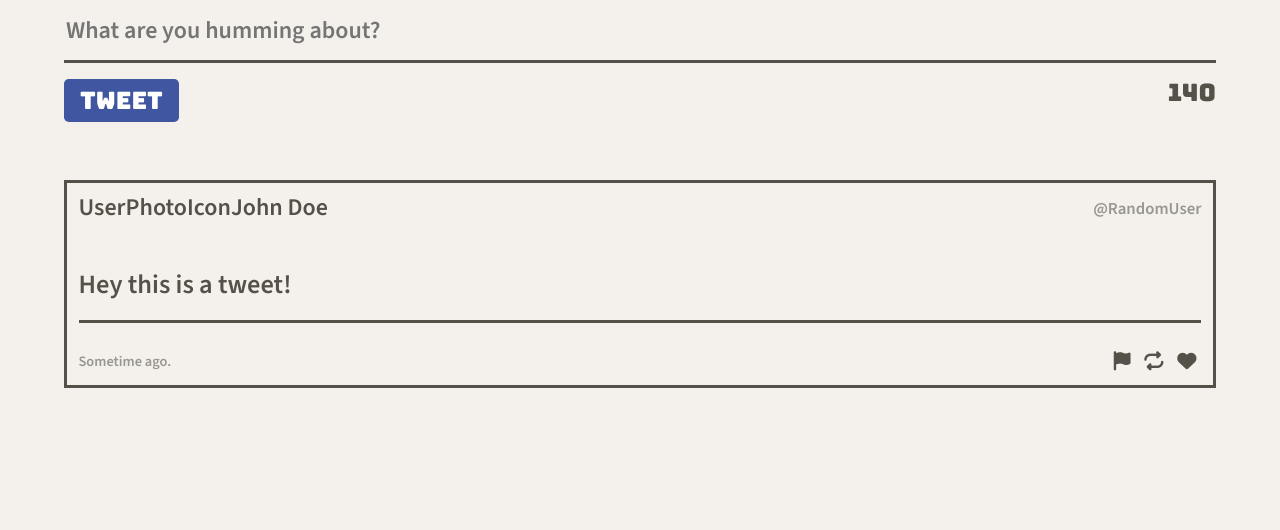
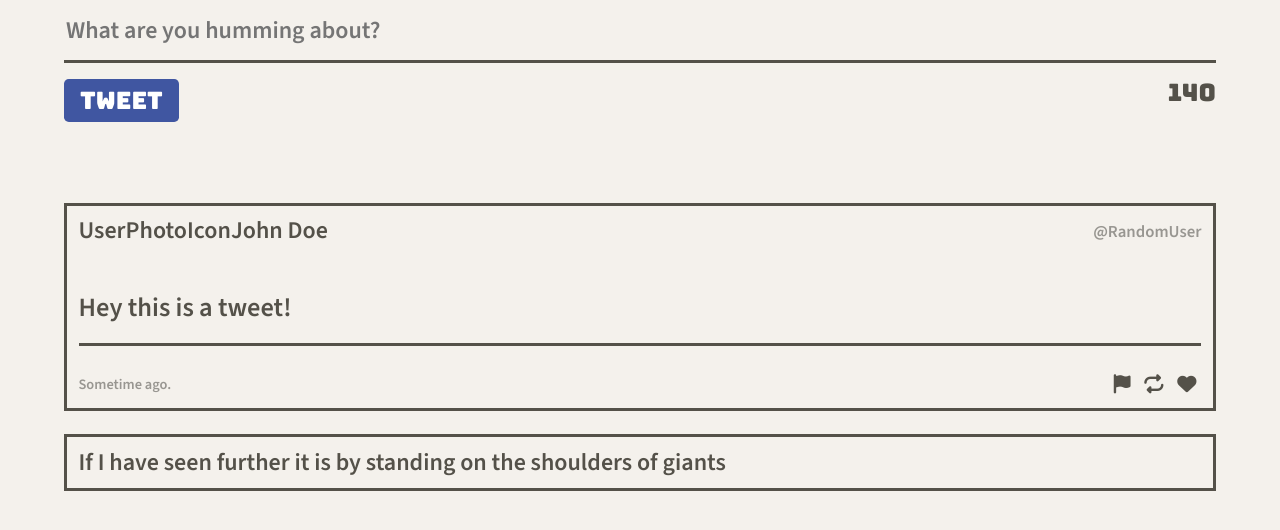
Before and after one commit to knnku/tweeter, a website: page public/index.html in a window 1280 px wide. Shown: the part 650-1180 px from the top of the page. Before the commit the page ends 1072 px from the top, so only its background shows below. Drawn offline with nearby package versions, Linux system fonts and the light colour scheme.

Commit message:
Refactor section and article elements and styles. Implemented create tweet helper function.

```diff
--- a/public/index.html
+++ b/public/index.html
@@ -57,6 +57,7 @@
 
   <!-- Page-specific (main) content here -->
   <main class="container">
+    <!-- tweet form -->
     <section class="new-tweet">
       <h2>Compose Tweet</h2>
 
@@ -70,26 +71,29 @@
         </div>
       </form>
     </section>
-    <section class="tweet">
+    <!-- tweets display -->
+    <section class="tweets-container">
+      <article class="tweet">
         <header>
-
+          <!-- user avatar & name -->
           <div class="tweet-user">
-          <div class="tweet-usericon">
+            <div class="tweet-useravatar">
               UserPhotoIcon
             </div>
             <div class="username">
               John Doe
             </div>
           </div>
-
+          <!-- usertag -->
           <div class="tweet-usertag">
             @RandomUser
           </div>
+        </header>
 
-      </header>
-      <article>
+        <p>
           Hey this is a tweet!
-      </article>
+        </p>
+
         <footer>
           <div class="tweet-timestamp">
             Sometime ago.
@@ -100,8 +104,9 @@
             <i class="fa-solid fa-heart"></i>
           </div>
         </footer>
-
+      </article>
     </section>
   </main>
+
 </body>
 </html>
--- a/public/scripts/client.js
+++ b/public/scripts/client.js
@@ -3,3 +3,36 @@
  * jQuery is already loaded
  * Reminder: Use (and do all your DOM work in) jQuery's document ready function
  */
+
+
+const tweetData = {
+  user: {
+    name: "Newton",
+    avatars: "https://i.imgur.com/73hZDYK.png",
+    handle: "@SirIsaac",
+  },
+  content: {
+    text: "If I have seen further it is by standing on the shoulders of giants",
+  },
+  created_at: 1461116232227,
+};
+
+
+const createTweetElement = function (tweet) {
+
+  const { name, avatars, handle } = tweet.user;
+  const tweetText = tweet.content.text;
+  const tweetOutput = `<article class="tweet">${tweetText}</article`
+
+  return tweetOutput;
+}
+
+$(document).ready(function () {
+
+const $tweet = createTweetElement(tweetData);
+
+  console.log($tweet); // to see what it looks like
+  $('.tweets-container').append($tweet); // to add it to the page so we can make sure it's got all the right elements, classes, etc.
+
+
+});
--- a/public/styles/tweets.css
+++ b/public/styles/tweets.css
@@ -1,15 +1,19 @@
-section.tweet {
+section.tweets-container {
+  margin: 5% 0;;
+}
+
+article.tweet {
   border: 3px solid #545149;
   padding: 1%;
-  margin: 3% 0;
+  margin: 2% 0;
   text-align: left;
 }
 
-section.tweet:hover {
+article.tweet:hover {
   box-shadow: 6px 6px #989691;
 }
 
-section.tweet header {
+article.tweet header {
   display: flex;
   justify-content: space-between;
   align-items: center;
@@ -25,14 +29,14 @@ section.tweet header {
   color: #989691;
 }
 
-section.tweet article {
+article.tweet p {
   margin: 28px 0;
   padding: 20px 0;
   border-bottom: 3px solid #545149;
   font-size: 1.1em;
 }
 
-section.tweet footer {
+article.tweet footer {
   display: flex;
   justify-content: space-between;
   align-items: center;
--- a/server/data-files/initial-tweets.json
+++ b/server/data-files/initial-tweets.json
@@ -8,7 +8,7 @@
     "content": {
       "text": "If I have seen further it is by standing on the shoulders of giants"
     },
-    "created_at": 1693944278854
+    "created_at": 1693958830635
   },
   {
     "user": {
@@ -19,6 +19,6 @@
     "content": {
       "text": "Je pense , donc je suis"
     },
-    "created_at": 1694030678854
+    "created_at": 1694045230635
   }
 ]
```
Lines whose indentation alone changed are shown as unchanged.
